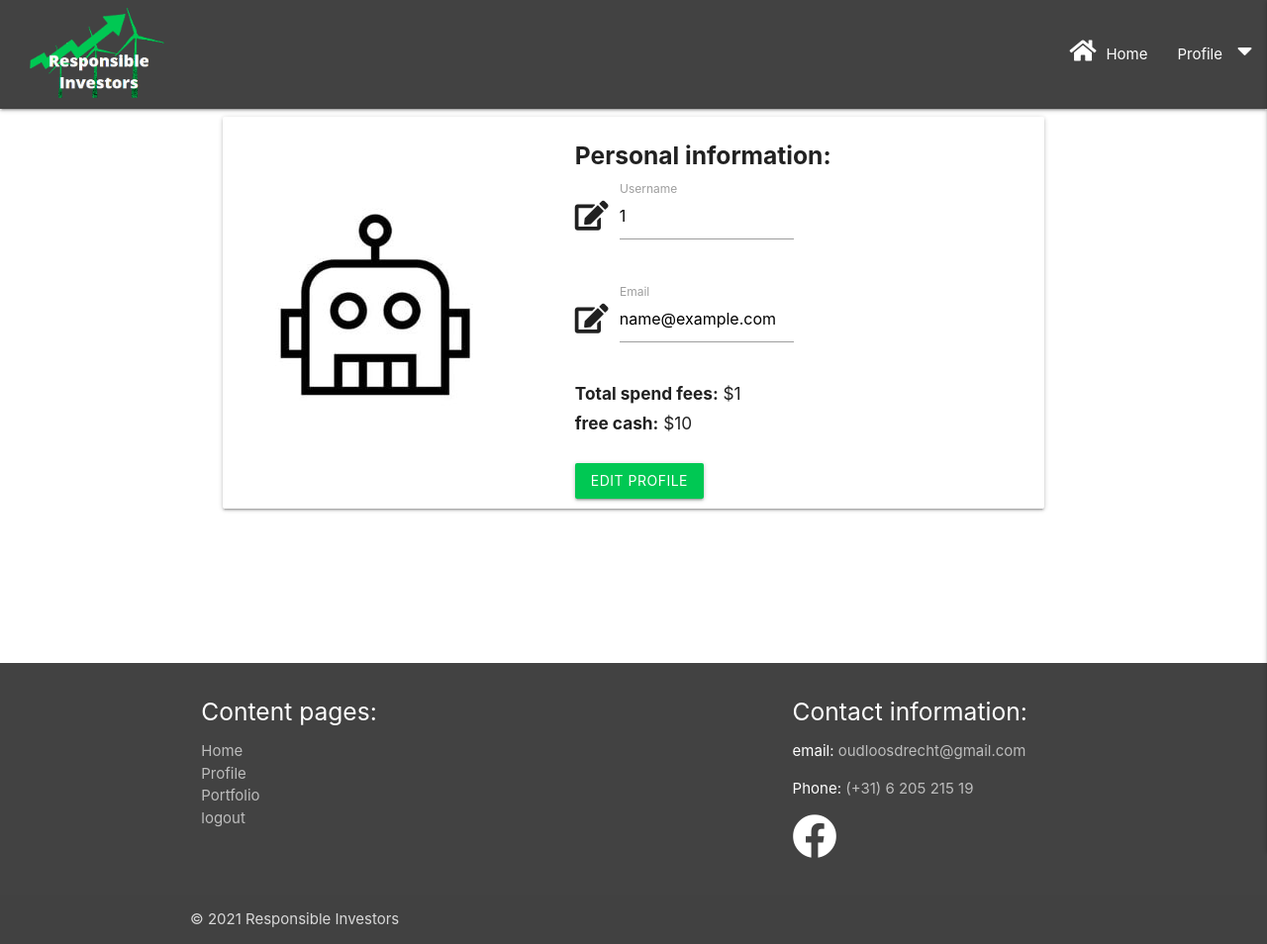
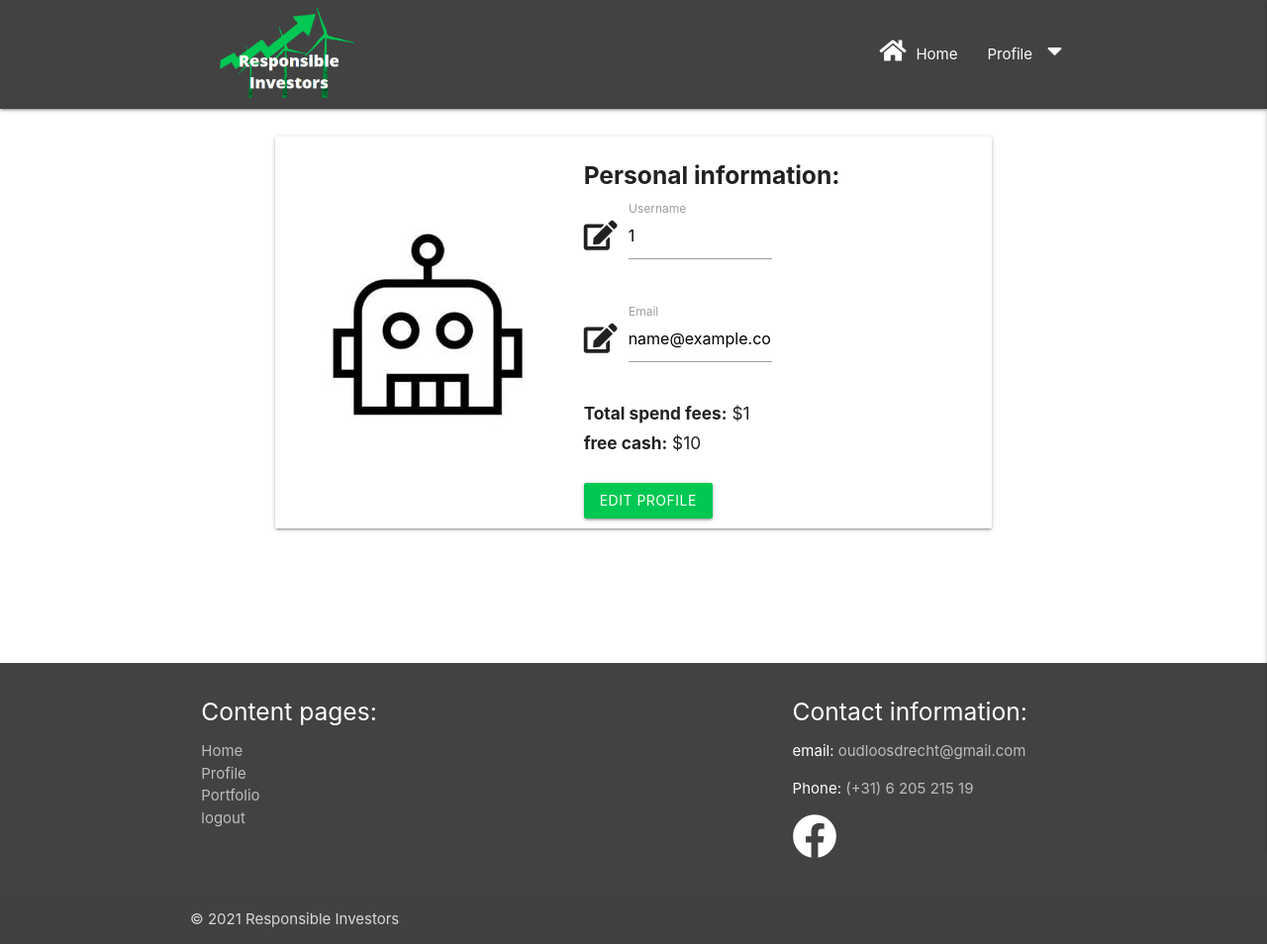
Before and after one commit to waterrot/responsible-investers, a Flask app: page /profile in a window 1280 px wide. Shown: the whole page at 99% size. Run offline with Flask 2, Linux system fonts and the light colour scheme; the visitor is signed in with stand-in values (Sample User, id 1); a database or web service that is not in the repository returns one stand-in record (values such as "Sample title"); some libraries are stand-ins or nearby versions.

Commit message:
added containers to pages

```diff
--- a/templates/base.html
+++ b/templates/base.html
@@ -26,6 +26,7 @@
             <li><a href="{{ url_for('logout') }}">Logout</a></li>
         </ul>
         <nav class="nav-extended grey darken-3 min-height-110">
+            <div class="container">
                 <div class="nav-wrapper">
                     <a href="{{ url_for('home') }}" class="brand-logo ml-2">
                         <img src="{{ url_for('static', filename='images/logo_ri.png') }}" alt="logo Responsible Investors">
@@ -45,6 +46,7 @@
                             <li class="line-height-110"><a class="btn btn-green" href="{{ url_for('register') }}">Register</a></li>
                         {% endif %}
                     </ul>
+                </div>
             </div>
         </nav>
 
--- a/templates/login.html
+++ b/templates/login.html
@@ -2,6 +2,7 @@
 {% block content %}
     <h3 class="center-align">Login</h3>
 
+    <div class="container">
         <div class="row">
             <form class="col s12 m8 offset-m2" method="POST" action="{{ url_for('login') }}">
                 <div class="card-panel">
@@ -31,4 +32,5 @@
                 </div>
             </form>
         </div>
+    </div>
 {% endblock %}
--- a/templates/profile.html
+++ b/templates/profile.html
@@ -1,7 +1,8 @@
 {% extends "base.html" %}
 {% block content %}
+    <div class="container">
         <div class="row">
-        <div class="col s12 l8 offset-l2">
+            <div class="col s12 l10 offset-l1 mt-20">
                 <div class="card horizontal min-height-card">
                     <div class="card-image col s12 m5 div-of-image-card hide-on-small-only">
                         <img src="{{ url_for('static', filename='images/bot.jpg') }}" class="image-card">
@@ -47,4 +48,5 @@
                 </div>
             </div>
         </div>
+    </div>
 {% endblock %}
--- a/templates/register.html
+++ b/templates/register.html
@@ -2,6 +2,7 @@
 {% block content %}
     <h3 class="center-align">Register</h3>
 
+    <div class="container">
         <div class="row">
             <form class="col s12 m8 offset-m2" method="POST" action="{{ url_for('register') }}">
                 <div class="card-panel">
@@ -41,4 +42,5 @@
                 </div>
             </form>
         </div>
+    </div>
 {% endblock %}
```
Also changed, not shown: templates/404.html (+8 -6 lines), templates/500.html (+7 -5 lines), templates/index.html (+4 -4 lines), templates/portfolio.html (+7 -2 lines). Lines whose indentation alone changed are shown as unchanged.
